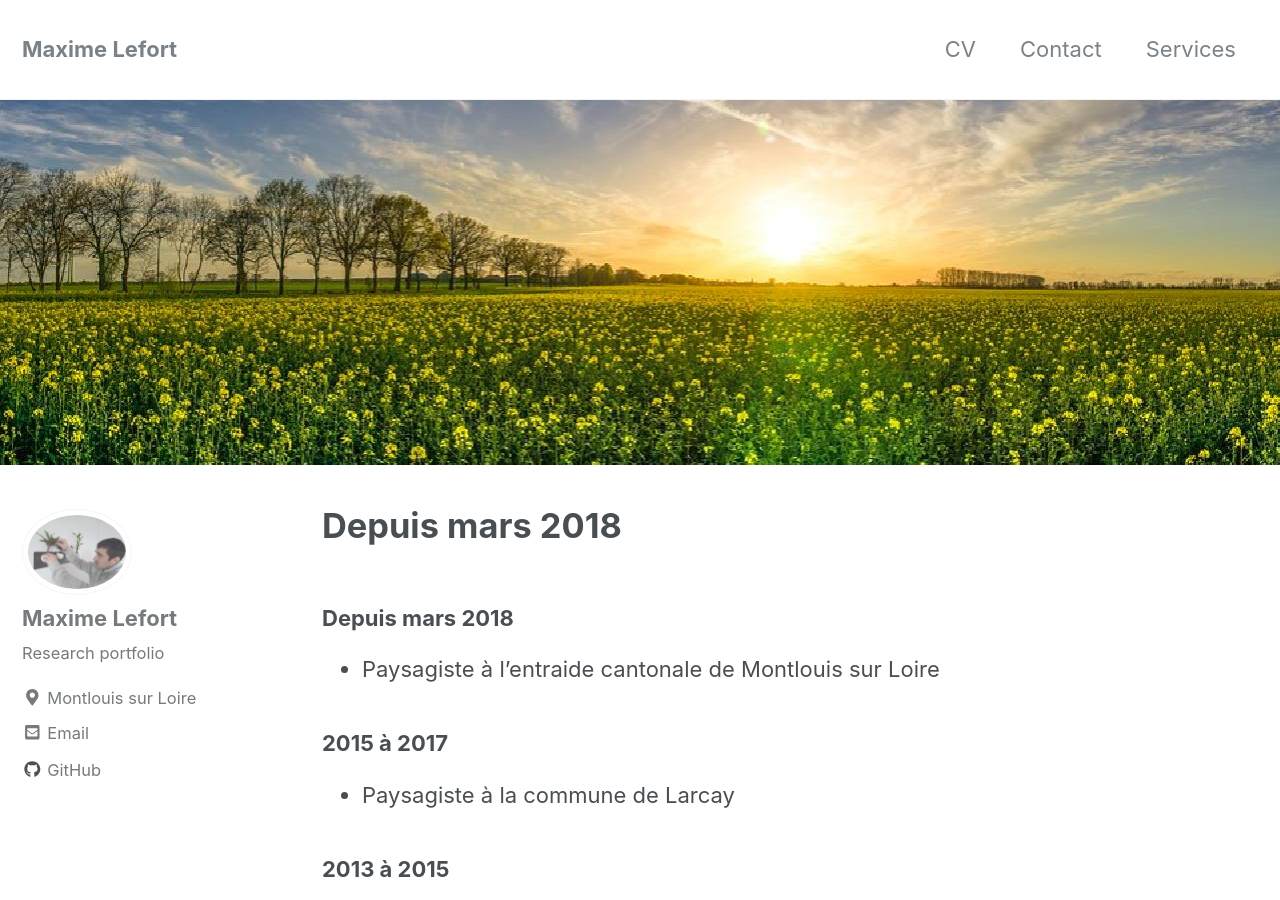
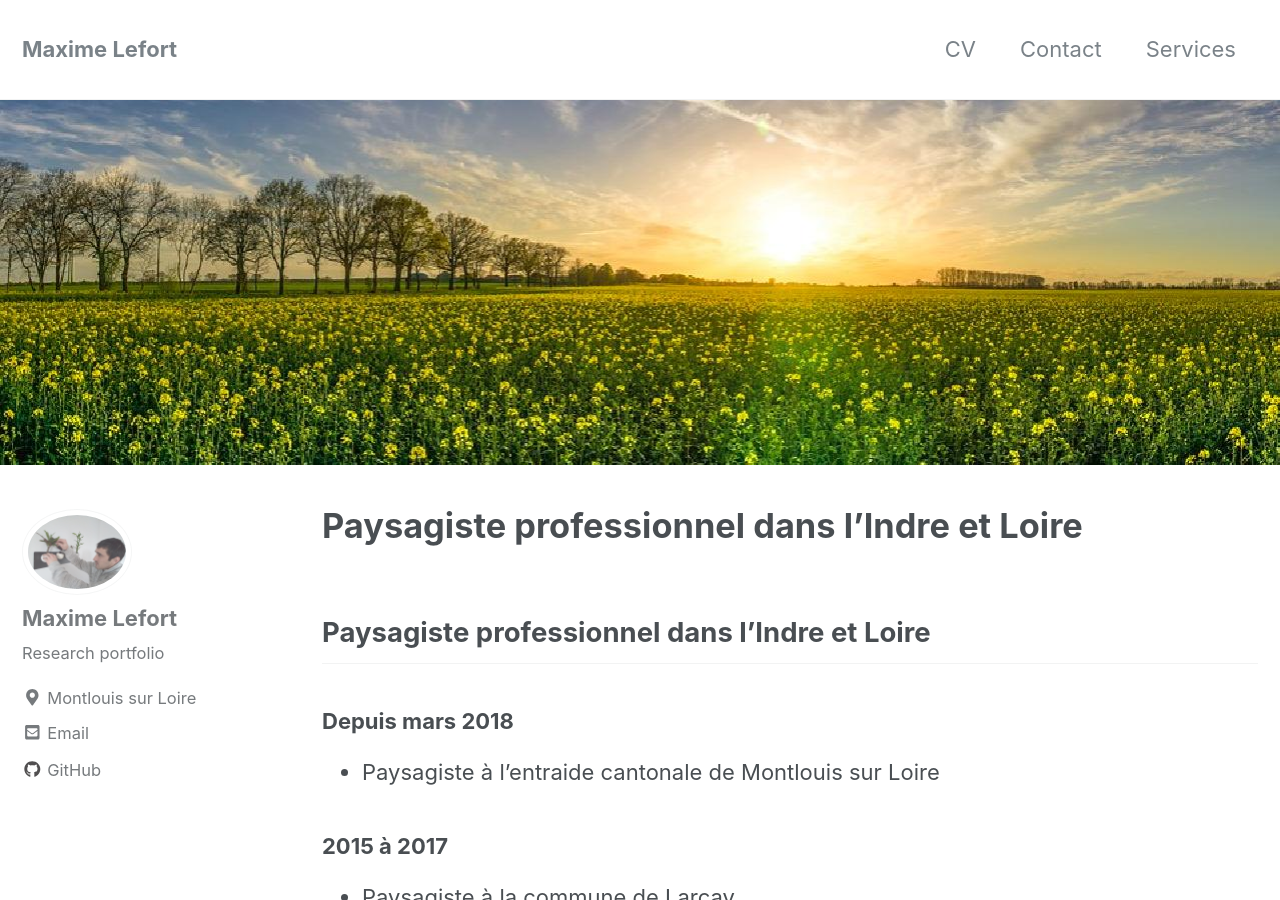
Before and after one commit to MaximeLefort37/MaximeLefort37.github.io, a Jekyll site: the page built from _pages/cv.md, in a window 1280 px wide and 900 px high. Built offline with Jekyll 4.4.1, drawn with Linux system fonts in a browser that asks for light colours; nearby versions of some CDN libraries; our own code applies the rules of GitHub Pages for plain Markdown files.

Commit message:
Update cv.md

```diff
--- a/_pages/cv.md
+++ b/_pages/cv.md
@@ -6,6 +6,8 @@ header:
   image: "/images/fond.jpeg"
 author_profile: true
 ---
+
+## Paysagiste professionnel dans l'Indre et Loire
 
 ### Depuis mars 2018
 
```
